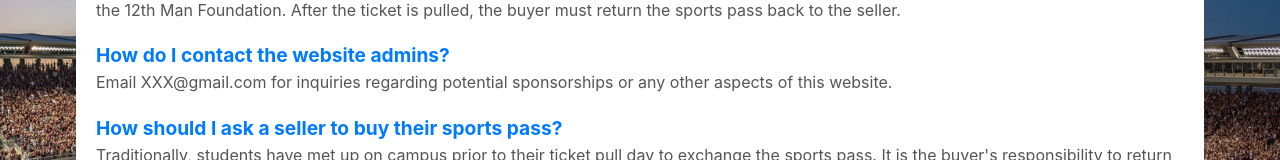
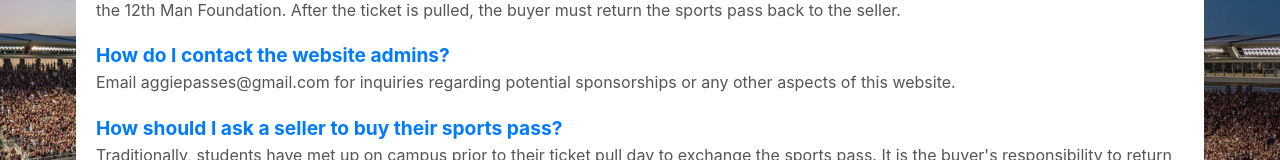
Before and after one commit to andrewlin27/Sports-Pass, a React (Create React App) app in the folder frontend/: page /faq in a window 1280 px wide. Shown: the part 226-386 px from the top of the page. Built offline with nearby package versions, Linux system fonts and the light colour scheme.

Commit message:
title change

```diff
--- a/frontend/public/index.html
+++ b/frontend/public/index.html
@@ -6,8 +6,8 @@
     <meta name="viewport" content="width=device-width, initial-scale=1" />
     <meta name="theme-color" content="#000000" />
     <meta
-      name="description"
-      content="Web site created using create-react-app"
+      name="AggiePasses"
+      content="Discover the ultimate destination for buying and selling tickets. AggiePasses.com connects sports fans and event-goers with a seamless platform to buy or sell tickets. Whether you're looking to resell your extra tickets or find that hard-to-get pass, our user-friendly interface makes it easy. Explore a wide range of football games, from Notre Dame to Texas, and join a vibrant community of ticket enthusiasts today!"
     />
     <link rel="apple-touch-icon" href="%PUBLIC_URL%/logo192.png" />
     <!--
@@ -24,7 +24,7 @@
       work correctly both with client-side routing and a non-root public URL.
       Learn how to configure a non-root public URL by running `npm run build`.
     -->
-    <title>React App</title>
+    <title>AggiePasses</title>
   </head>
   <body>
     <noscript>You need to enable JavaScript to run this app.</noscript>
--- a/frontend/src/components/DeletePosts.js
+++ b/frontend/src/components/DeletePosts.js
@@ -114,7 +114,7 @@ const DeletePosts = () => {
             </div>
           ))
         ) : (
-          <p>No posts found</p>
+          <p></p>
         )}
       </div>
       {showPasswordPrompt && (
--- a/frontend/src/components/FAQ.js
+++ b/frontend/src/components/FAQ.js
@@ -9,7 +9,7 @@ const FAQ = () => {
         },
         {
             question: "How do I contact the website admins?",
-            answer: "Email XXX@gmail.com for inquiries regarding potential sponsorships or any other aspects of this website."
+            answer: "Email aggiepasses@gmail.com for inquiries regarding potential sponsorships or any other aspects of this website."
         },
         {
             question: "How should I ask a seller to buy their sports pass?",
--- a/frontend/src/components/Home.js
+++ b/frontend/src/components/Home.js
@@ -6,7 +6,7 @@ const Home = () => {
   return (
     <div className="Home">
       <header className="Home-header">
-        <h1 className="title"> PassSwap </h1>
+        <h1 className="title"> AggiePasses </h1>
         <div className="button-container">
           <Link to="/buy"> <button className="btn btn-buy">Buy Now</button> </Link>
           <Link to="/sell"> <button className="btn btn-sell">Sell Now</button> </Link>
```
Also changed, not shown: frontend/public/manifest.json.
